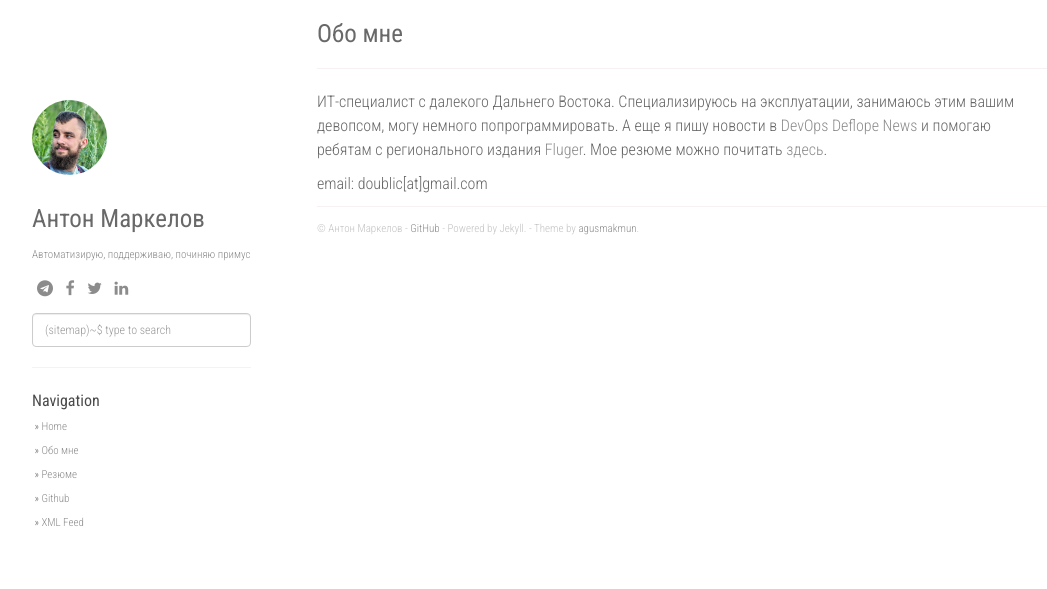
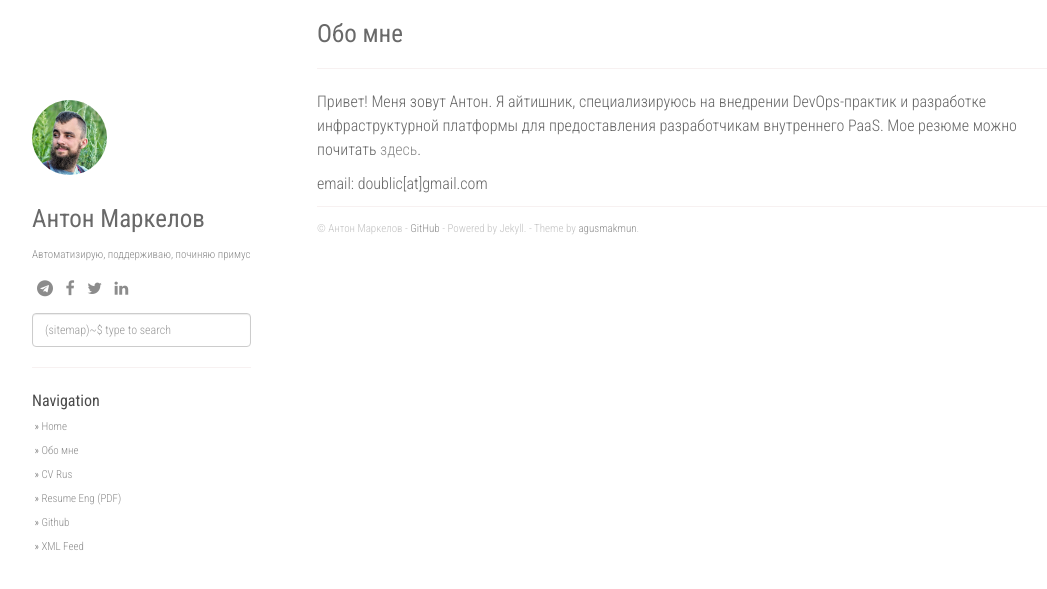
Before and after one commit to strangeman/strangeman.github.io, a Jekyll site: the page built from about.md, in a window 1280 px wide. Shown: the top 589 px of the page, without its empty margins (53-1100 px from the left). Built offline with Jekyll 4.4.1, drawn with Linux system fonts in a browser that asks for light colours; nearby versions of some CDN libraries.

Commit message:
add eng resume

```diff
--- a/_config.yml
+++ b/_config.yml
@@ -30,10 +30,10 @@ share:
 urls:
     - text: Обо мне
       url: /about/
-    - text: Резюме
-      url: /cv/
-    # - text: Projects
-    #   url: /projects/
+    - text: CV Rus
+      url: /cv-rus/
+    - text: Resume Eng (PDF)
+      url: /static/DevOps_Engineer_Resume_Anton_Markelov.pdf
     - text: Github
       url: https://github.com/strangeman
     - text: XML Feed
--- a/about.md
+++ b/about.md
@@ -4,6 +4,6 @@ title: Обо мне
 permalink: /about/
 ---
 
-ИТ-специалист с далекого Дальнего Востока. Специализируюсь на эксплуатации, занимаюсь этим вашим девопсом, могу немного попрограммировать. А еще я пишу новости в [DevOps Deflope News](https://telegram.me/devops_deflope) и помогаю ребятам с регионального издания [Fluger](https://fluger.pro). Мое резюме можно почитать [здесь](/cv).
+Привет! Меня зовут Антон. Я айтишник, специализируюсь на внедрении DevOps-практик и разработке инфраструктурной платформы для предоставления разработчикам внутреннего PaaS. Мое резюме можно почитать [здесь](/cv-rus).
 
 email: doublic[at]gmail.com
```
Also changed, not shown: cv-rus.md (renamed from cv.md, +1 -1 lines), projects.md (deleted, +0 -7 lines), 1 other file.
